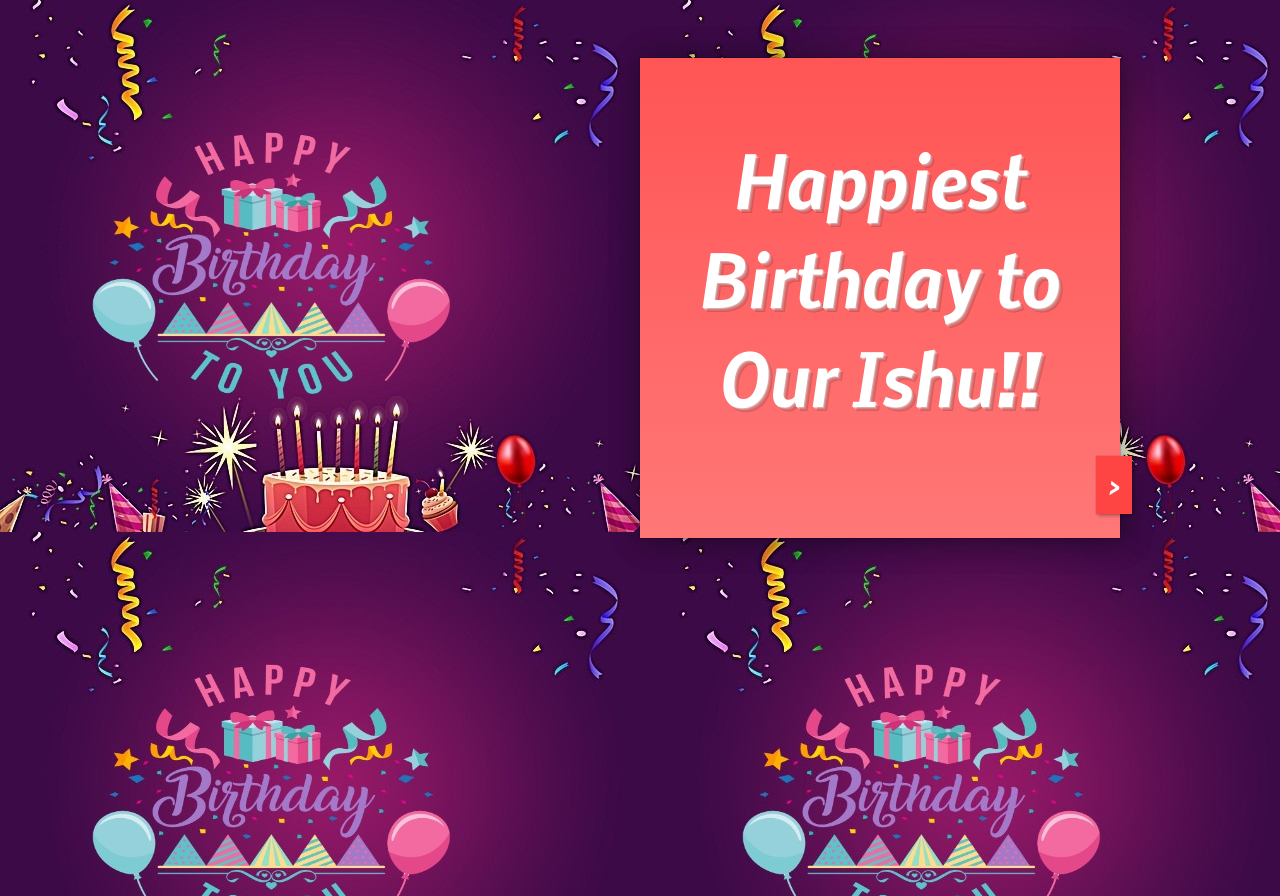
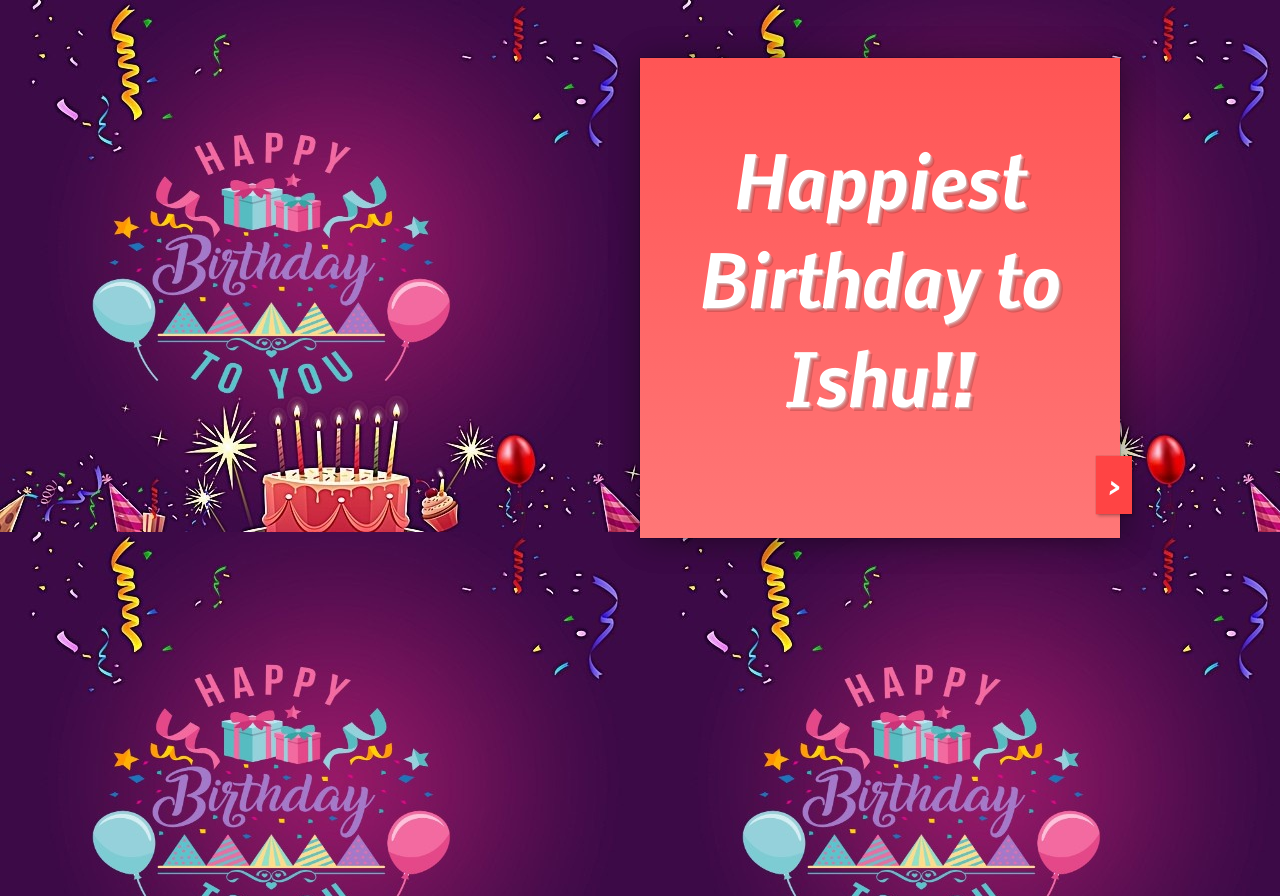
Before and after one commit to kaushalbansal06/birthday, a plain HTML site: page Birthday.html in a window 1280 px wide. Drawn offline with Linux system fonts and the light colour scheme.

Commit message:
Update Birthday.html

```diff
--- a/Birthday.html
+++ b/Birthday.html
@@ -205,7 +205,7 @@ footer {
     </div>
     <div id="card-front">
       <div class="wrap">
-        <h1>Happiest Birthday to Our Ishu!!</h1>
+        <h1>Happiest Birthday to Ishu!!</h1>
       </div>
       <button id="open">&gt;</button>
       <button id="close">&lt;</button>
```
